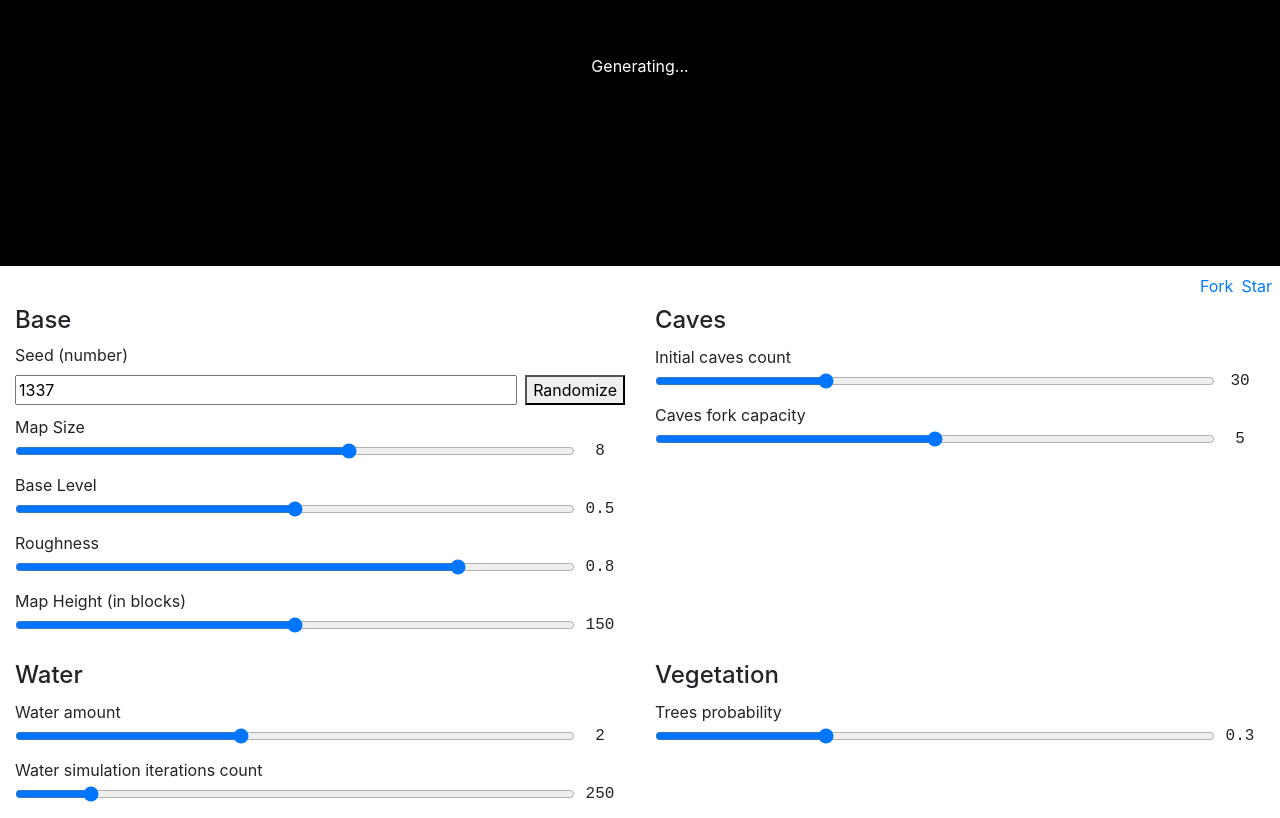
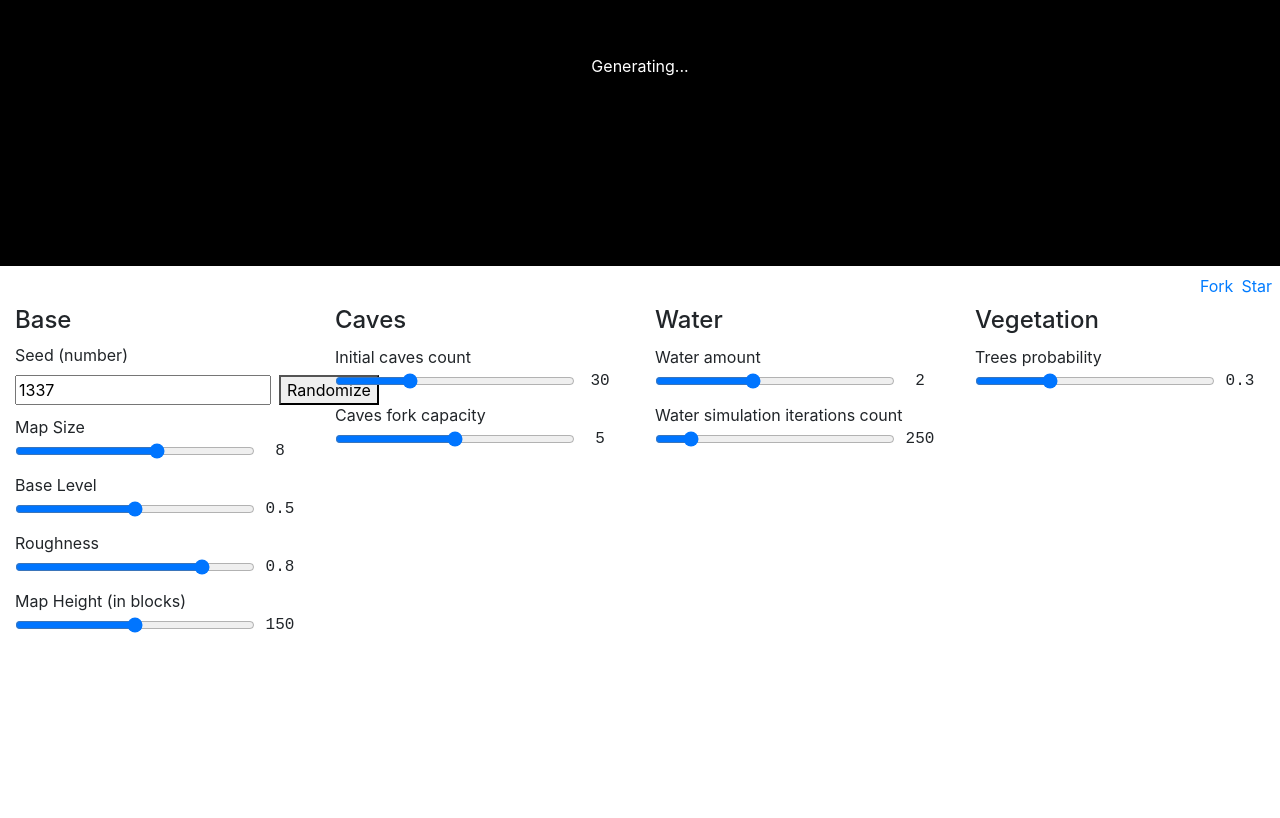
Before and after one commit to rgehan/2d-world-generator, a React (Vite) app: page / in a window 1280 px wide. Shown: the part 134-952 px from the top of the page. After the commit the page ends 800 px from the top, so only its background shows below. Built offline with nearby package versions, Linux system fonts and the light colour scheme.

Commit message:
Improve controls layout

```diff
--- a/src/components/App.tsx
+++ b/src/components/App.tsx
@@ -164,8 +164,8 @@ export class App extends React.Component {
             </a>
           </div>
         </div>
-        <div className="row">
-          <div className="col-12 col-md-6 mt-4 mt-md-0">
+        <div className="row pb-4">
+          <div className="col-12 col-md-6 col-lg-3 mt-0">
             <h4>Base</h4>
             <div className="d-flex flex-row align-items-end">
               <Input
@@ -213,7 +213,7 @@ export class App extends React.Component {
               onChange={this.handleChange}
             />
           </div>
-          <div className="col-12 col-md-6 mt-4 mt-md-0">
+          <div className="col-12 col-md-6 col-lg-3 mt-4 mt-md-0">
             <h4>Caves</h4>
             <Slider
               label="Initial caves count"
@@ -234,9 +234,7 @@ export class App extends React.Component {
               onChange={this.handleChange}
             />
           </div>
-        </div>
-        <div className="row mb-4">
-          <div className="col-12 col-md-6 mt-4">
+          <div className="col-12 col-md-6 col-lg-3">
             <h4>Water</h4>
             <Slider
               label="Water amount"
@@ -257,7 +255,7 @@ export class App extends React.Component {
               onChange={this.handleChange}
             />
           </div>
-          <div className="col-12 col-md-6 mt-4">
+          <div className="col-12 col-md-6 col-lg-3">
             <h4>Vegetation</h4>
             <Slider
               label="Trees probability"
```
